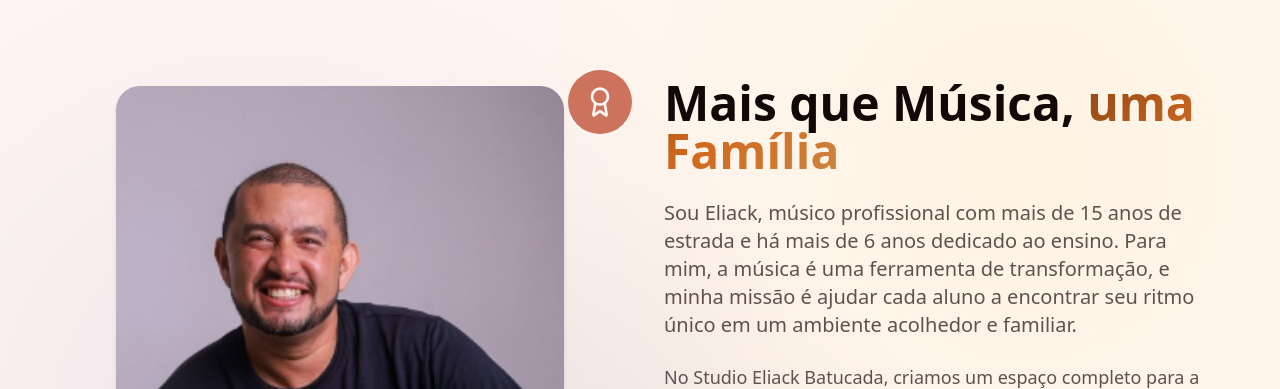
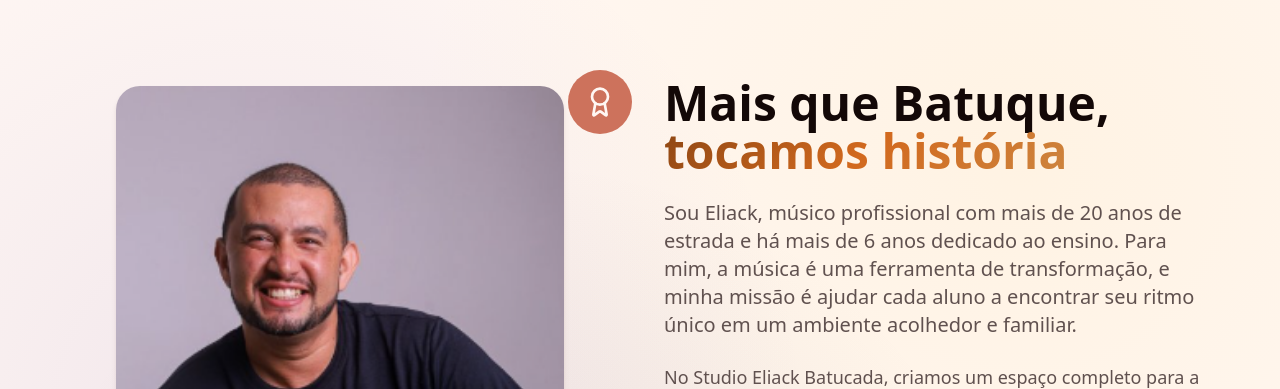
Before and after one commit to MoisesAvilar/studiobatucada, a React (Vite) app: page / in a window 1280 px wide. Shown: the part 801-1190 px from the top of the page. Built offline with nearby package versions, Linux system fonts and the light colour scheme.

Commit message:
Update about section

```diff
--- a/src/App.jsx
+++ b/src/App.jsx
@@ -570,10 +570,10 @@ function App() {
             </div>
             <div>
               <h2 className="text-4xl md:text-5xl font-bold mb-6">
-                Mais que Música, <span className="text-wood">uma Família</span>
+                Mais que Batuque, <span className="text-wood">tocamos história</span>
               </h2>
               <p className="text-xl text-muted-foreground mb-6">
-                Sou Eliack, músico profissional com mais de 15 anos de estrada e
+                Sou Eliack, músico profissional com mais de 20 anos de estrada e
                 há mais de 6 anos dedicado ao ensino. Para mim, a música é uma
                 ferramenta de transformação, e minha missão é ajudar cada aluno
                 a encontrar seu ritmo único em um ambiente acolhedor e familiar.
```
